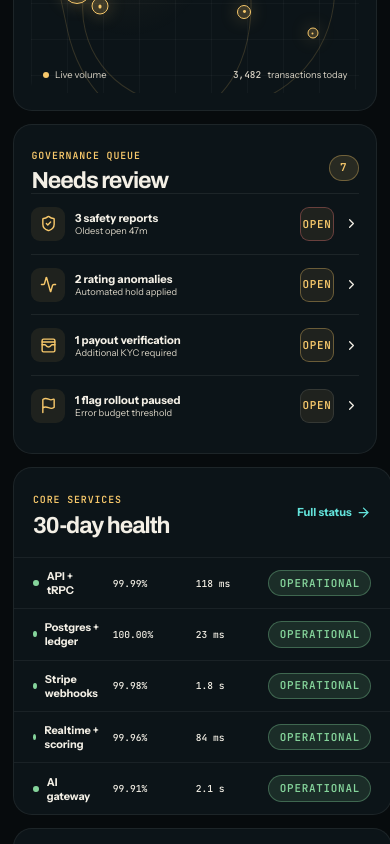
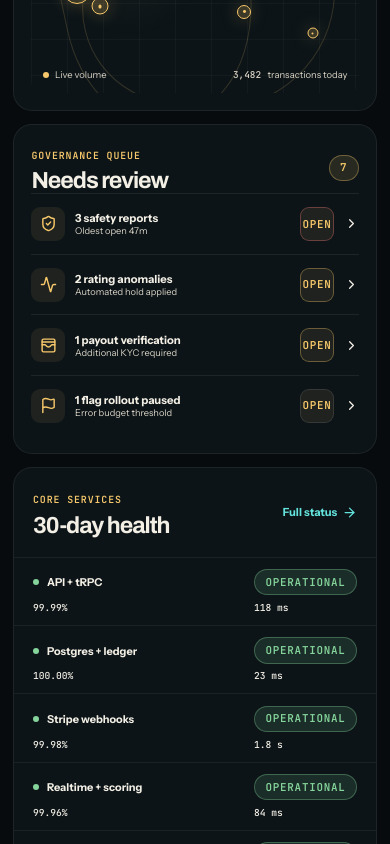
Before and after one commit to journeyrewardsjohn/duna, a Next.js app in the folder apps/hq/: page /admin in a window 390 px wide. Shown: the part 1156-2000 px from the top of the page. Built offline with nearby package versions, Linux system fonts and the light colour scheme.

Commit message:
Fix super-admin mobile overflow

```diff
--- a/apps/hq/app/globals.css
+++ b/apps/hq/app/globals.css
@@ -2863,6 +2863,11 @@ button {
   display: grid;
   gap: 0.8rem;
   grid-template-columns: minmax(0, 1.35fr) minmax(310px, 0.65fr);
+}
+
+.admin-overview-grid > *,
+.admin-lower-grid > * {
+  min-width: 0;
 }
 
 .admin-lower-grid {
@@ -4064,6 +4069,39 @@ button {
     grid-template-columns: 1fr;
   }
 
+  .service-health > div {
+    grid-template-columns: minmax(0, 1fr) auto;
+    row-gap: 0.35rem;
+  }
+
+  .service-health > div > span {
+    grid-column: 1;
+    grid-row: 1;
+    min-width: 0;
+  }
+
+  .service-health > div > span strong {
+    overflow: hidden;
+    text-overflow: ellipsis;
+    white-space: nowrap;
+  }
+
+  .service-health > div > .duna-numeric:nth-child(2) {
+    grid-column: 1;
+    grid-row: 2;
+  }
+
+  .service-health > div > .duna-numeric:nth-child(3) {
+    grid-column: 2;
+    grid-row: 2;
+    text-align: right;
+  }
+
+  .service-health > div > .duna-badge {
+    grid-column: 2;
+    grid-row: 1;
+  }
+
   .report-main-chart > footer {
     align-items: start;
     flex-direction: column;
```
